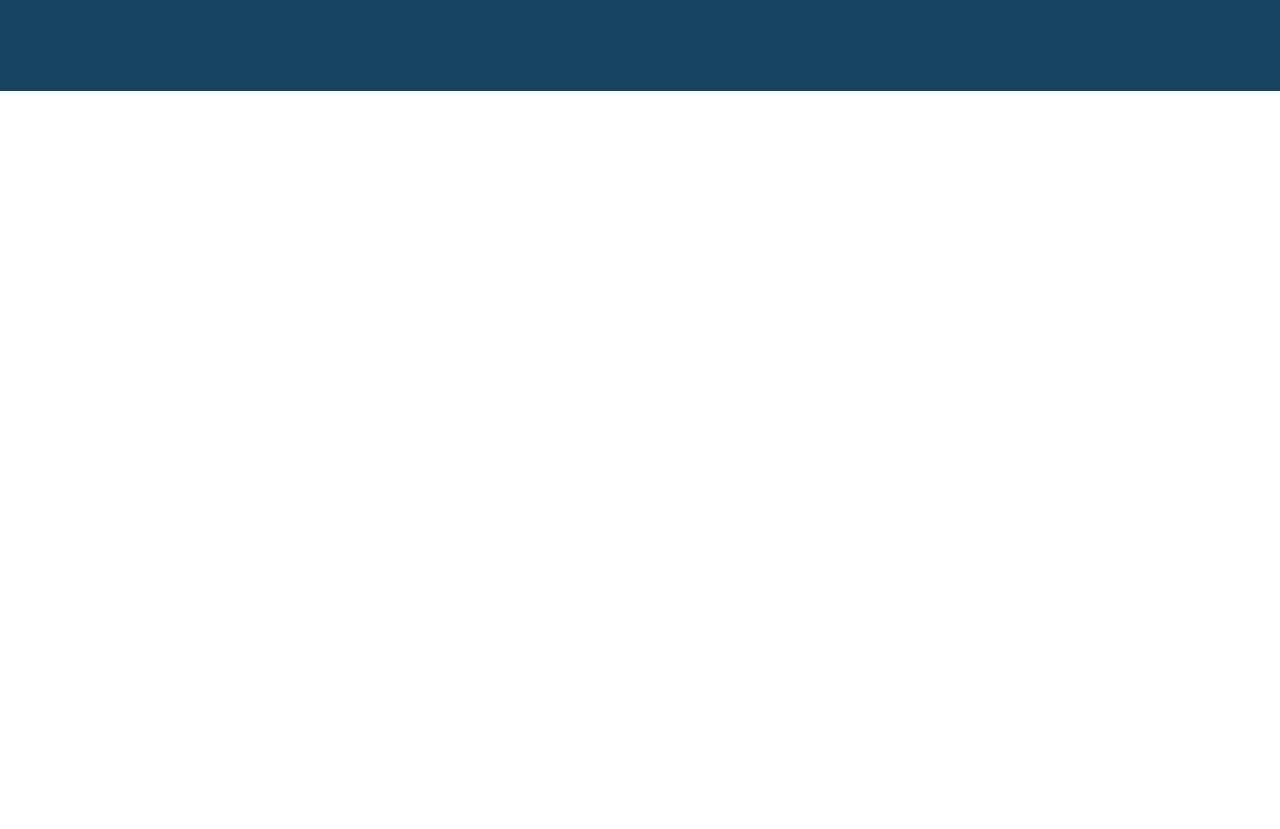
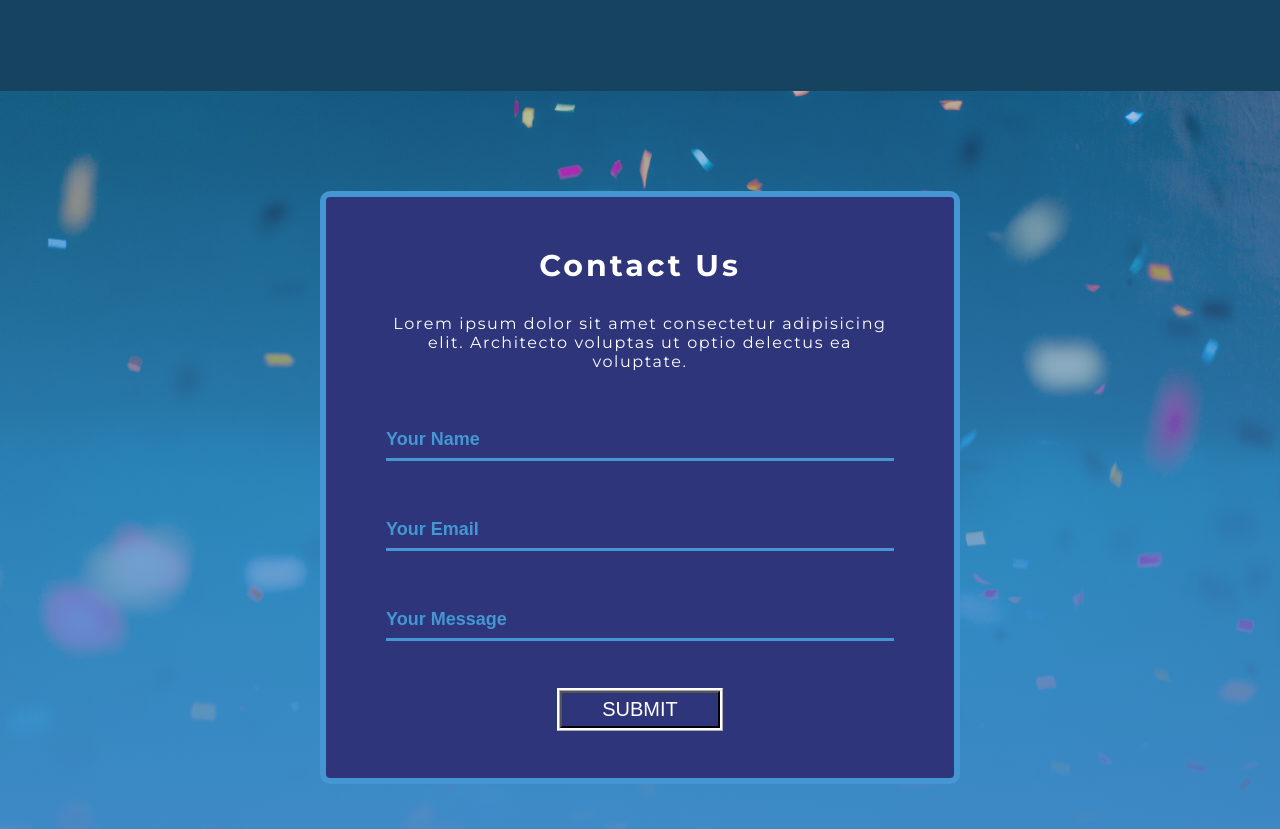
Before and after one commit to Jakirhossain80/responsive-website-html-css, a plain HTML site: page index.html in a window 1280 px wide. Shown: the part 3760-4589 px from the top of the page. Before the commit the page ends 3851 px from the top, so only its background shows below. Drawn offline with Linux system fonts and the light colour scheme.

Commit message:
Contact section

```diff
--- a/index.html
+++ b/index.html
@@ -187,6 +187,27 @@
 
         </section>
 
+        <!-- Contact section start -->
+
+        <section id="contact-section">
+
+                <form>
+                        <h2>Contact Us</h2>
+                        <p>Lorem ipsum dolor sit amet consectetur adipisicing elit. Architecto voluptas ut optio delectus ea voluptate.</p>
+
+                        <input class="form-input" type="text" placeholder="Your Name" required>
+                        <input class="form-input" type="email" placeholder="Your Email" required>
+                        <input class="form-input"  type="text" placeholder="Your Message" >
+
+                        <input class="submit-button" type="submit" value="SUBMIT">
+
+
+                </form>
+
+
+
+        </section>
+
 
 
 
--- a/style.css
+++ b/style.css
@@ -392,12 +392,96 @@ nav ul li a:hover, nav ul li a.active{
 }
 
 
+/* Contact section start */
+
+
+#contact-section{
+
+    background-image: linear-gradient(#3958a25e, #4089c7), url(images/contact.jpg);
+    padding: 100px 0;
+    background-position: center center;
+    background-repeat: no-repeat;
+    background-size: cover;
 
 
 
 
+}
+
+form{
+
+    background-color: #2e357a;
+    max-width: 50% ;
+    margin: 0 auto;
+    padding: 50px 60px;
+    border-radius: 10px;
+    border: 6px solid #4497d3;
+
+}
+
+form h2{
+
+    color: white;
+    text-align: center;
+    font-size: 30px;
+    letter-spacing: 0.1em;
+
+}
+
+form p{
+
+    color: white;
+    text-align: center;
+    margin: 30px 0;
+    letter-spacing: 0.1em;
+
+}
+
+.form-input {
+
+    display: block;
+    width: 100%;
+    height: 40px;
+    margin: 50px 0;
+    border: none;
+    background: none;
+    outline: none;
+    color: white;
+    border-bottom: 3px solid #4497d3;
+    font-size: 18px;
 
 
+}
+
+.form-input::placeholder{
+
+    color: #4497d3;
+    font-size: 18px;
+    font-weight: bold;
+
+
+}
+
+.submit-button{
+
+    display: block;
+    margin: auto;
+    padding: 5px 40px;
+    font-size: 20px;
+    background: none;
+    color: white;
+    outline-style: ridge;
+    cursor: pointer;
+    transition: 0.4s;
+
+
+}
+
+.submit-button:hover{
+
+    background-color: #16213e;
+
+}
 
 
 
@@ -482,6 +566,19 @@ nav ul li a:hover, nav ul li a.active{
 
 }
 
+/* finish advice section */
+
+/* start contact section */
+
+
+form{
+
+    background-color: #2e357a;
+    max-width: 90% ;
+    padding: 20px 25px;
+
+
+}
 
 
 
@@ -560,6 +657,22 @@ nav ul li a:hover, nav ul li a.active{
 }
 
 
+/* finish advice section */
+
+/* start contact section  */
+
+
+form{
+
+    background-color: #2e357a;
+    max-width: 90% ;
+    padding: 40px 45px;
 
 
 }
+
+
+
+
+
+}
```
